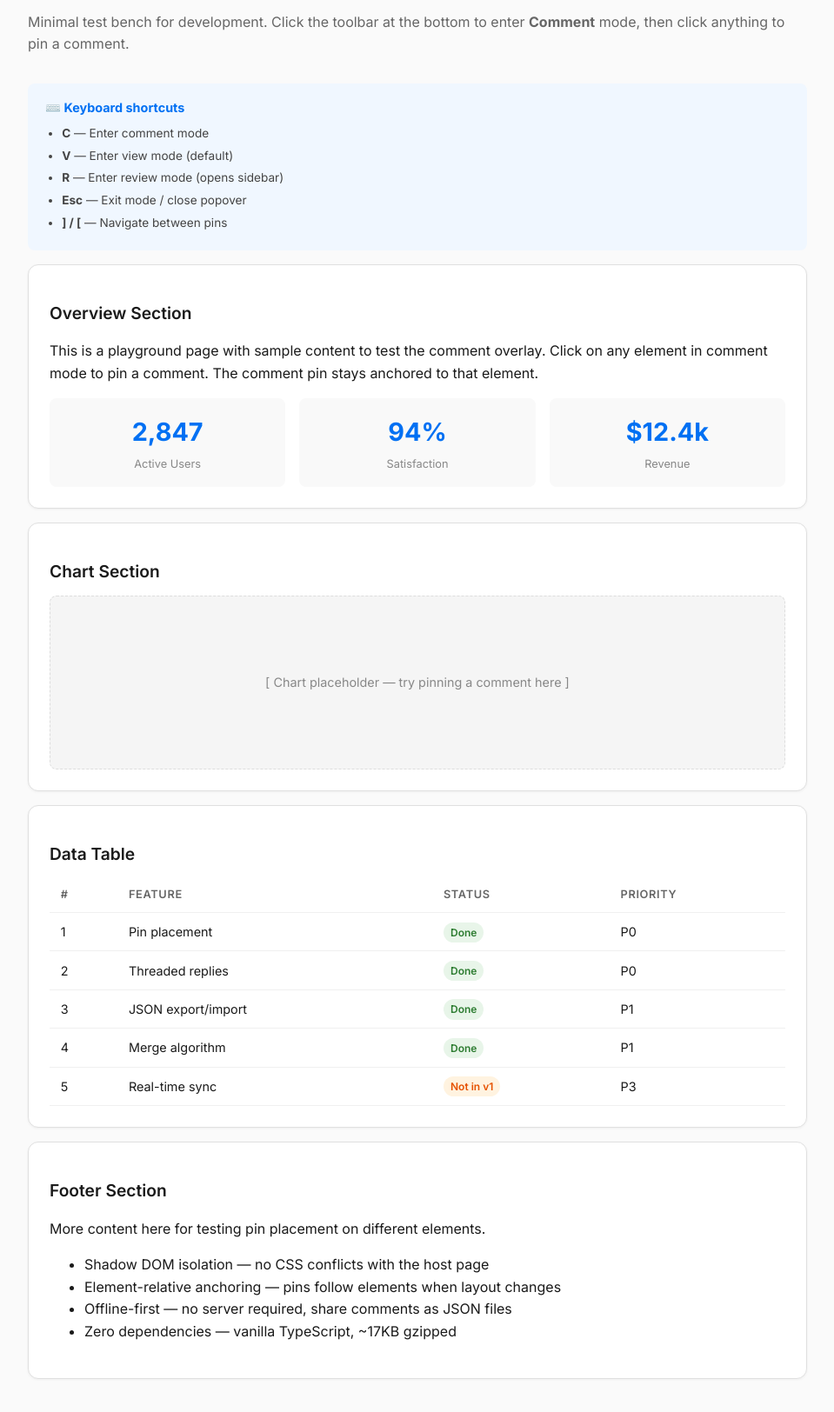
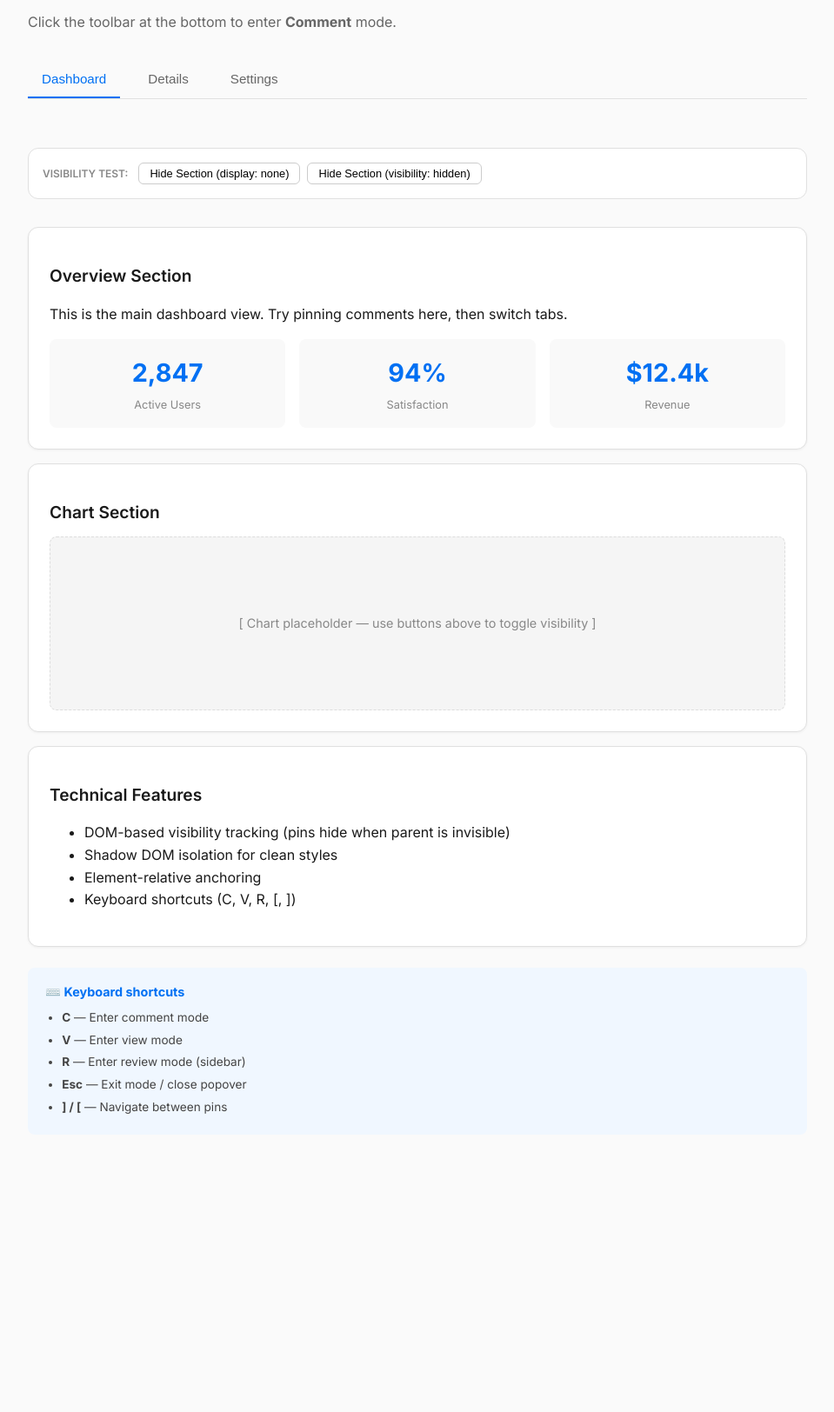
Before and after one commit to huangdun/pindrop.js, a website built with Vite: page playground/index.html in a window 1280 px wide. Shown: the part 108-1732 px from the top of the page at 87% size, without its empty margins (160-1119 px from the left). After the commit the page ends 1493 px from the top, so only its background shows below. Built offline with nearby package versions, Linux system fonts and the light colour scheme.

Commit message:
feat: add tabbed navigation and visibility controls to the playground page.

```diff
--- a/playground/index.html
+++ b/playground/index.html
@@ -12,14 +12,76 @@
       font-family: 'Inter', system-ui, sans-serif;
       max-width: 960px;
       margin: 0 auto;
-      padding: 2rem;
+      padding: 0 2rem 5rem;
       color: #1a1a1a;
       line-height: 1.6;
       background: #fafafa;
     }
+    header {
+      padding: 2rem 0;
+      background: #fafafa;
+      z-index: 10;
+    }
     h1 { font-size: 2rem; font-weight: 700; margin-bottom: 0.5rem; letter-spacing: -0.02em; }
     h2 { font-size: 1.2rem; font-weight: 600; margin-bottom: 0.75rem; }
-    .subtitle { color: #666; font-size: 1rem; margin-bottom: 2rem; }
+    .subtitle { color: #666; font-size: 1rem; margin-bottom: 1rem; }
+
+    /* Tabs Navigation */
+    .tabs-nav {
+      display: flex;
+      gap: 1rem;
+      border-bottom: 1px solid #e0e0e0;
+      margin: 2rem 0 1.5rem;
+    }
+    .tab-btn {
+      padding: 0.75rem 1rem;
+      border: none;
+      background: none;
+      cursor: pointer;
+      font-size: 0.95rem;
+      font-weight: 500;
+      color: #666;
+      border-bottom: 2px solid transparent;
+      transition: all 0.2s;
+    }
+    .tab-btn:hover { color: #000; }
+    .tab-btn.active {
+      color: #0070f3;
+      border-bottom-color: #0070f3;
+    }
+    .tab-content { display: none; }
+    .tab-content.active { display: block; }
+
+    /* Visibility Controls */
+    .controls-panel {
+      background: #fff;
+      border: 1px solid #e0e0e0;
+      border-radius: 12px;
+      padding: 1rem;
+      margin-bottom: 2rem;
+      display: flex;
+      flex-wrap: wrap;
+      gap: 0.75rem;
+      align-items: center;
+    }
+    .control-group { display: flex; align-items: center; gap: 0.5rem; }
+    .control-label { font-size: 0.75rem; font-weight: 600; color: #888; text-transform: uppercase; }
+    .btn-toggle {
+      padding: 4px 12px;
+      border-radius: 6px;
+      border: 1px solid #ccc;
+      background: #fff;
+      font-size: 0.8rem;
+      cursor: pointer;
+      transition: all 0.2s;
+    }
+    .btn-toggle:hover { background: #f0f0f0; }
+    .btn-toggle.active {
+      background: #ffebee;
+      color: #d32f2f;
+      border-color: #ef9a9a;
+    }
+
     .card {
       border: 1px solid #e0e0e0;
       border-radius: 12px;
@@ -27,7 +89,11 @@
       margin: 1rem 0;
       background: #fff;
       box-shadow: 0 1px 3px rgba(0,0,0,0.05);
+      transition: opacity 0.3s;
     }
+    .card.is-hidden { visibility: hidden; pointer-events: none; opacity: 0.3; }
+
+    /* Existing styles continue... */
     .chart-placeholder {
       background: #f5f5f5;
       height: 200px;
@@ -72,23 +138,29 @@
   </style>
 </head>
 <body>
+  <header>
     <h1 id="page-title">pindrop.js playground</h1>
-  <p class="subtitle">Minimal test bench for development. Click the toolbar at the bottom to enter <strong>Comment</strong> mode, then click anything to pin a comment.</p>
+    <p class="subtitle">Click the toolbar at the bottom to enter <strong>Comment</strong> mode.</p>
 
-  <div class="tips">
-    <h3>⌨️ Keyboard shortcuts</h3>
-    <ul>
-      <li><strong>C</strong> — Enter comment mode</li>
-      <li><strong>V</strong> — Enter view mode (default)</li>
-      <li><strong>R</strong> — Enter review mode (opens sidebar)</li>
-      <li><strong>Esc</strong> — Exit mode / close popover</li>
-      <li><strong>] / [</strong> — Navigate between pins</li>
-    </ul>
+    <div class="tabs-nav">
+      <button class="tab-btn active" data-tab="tab-dashboard">Dashboard</button>
+      <button class="tab-btn" data-tab="tab-details">Details</button>
+      <button class="tab-btn" data-tab="tab-settings">Settings</button>
+    </div>
+  </header>
+
+  <div class="controls-panel">
+    <div class="control-label">Visibility Test:</div>
+    <div class="control-group">
+      <button class="btn-toggle" id="toggle-display">Hide Section (display: none)</button>
+      <button class="btn-toggle" id="toggle-visibility">Hide Section (visibility: hidden)</button>
+    </div>
   </div>
 
+  <div id="tab-dashboard" class="tab-content active">
     <div class="card" id="overview">
       <h2>Overview Section</h2>
-    <p>This is a playground page with sample content to test the comment overlay. Click on any element in comment mode to pin a comment. The comment pin stays anchored to that element.</p>
+      <p>This is the main dashboard view. Try pinning comments here, then switch tabs.</p>
       <div class="metrics-grid">
         <div class="metric-card">
           <div class="metric-value">2,847</div>
@@ -107,9 +179,11 @@
 
     <div class="card" id="chart">
       <h2>Chart Section</h2>
-    <div class="chart-placeholder">[ Chart placeholder — try pinning a comment here ]</div>
+      <div class="chart-placeholder">[ Chart placeholder — use buttons above to toggle visibility ]</div>
+    </div>
   </div>
 
+  <div id="tab-details" class="tab-content">
     <div class="card" id="details">
       <h2>Data Table</h2>
       <table id="data-table">
@@ -130,15 +204,45 @@
         </tbody>
       </table>
     </div>
+  </div>
+
+  <div id="tab-settings" class="tab-content">
+    <div class="card" id="settings">
+      <h2>Project Settings</h2>
+      <p>Configure how pindrop behaves on this page.</p>
+      <div style="margin-top: 1rem;">
+        <label style="display: block; margin-bottom: 0.5rem; font-size: 0.9rem; font-weight: 500;">Project Name</label>
+        <input type="text" value="Pindrop Next" style="width: 100%; padding: 0.5rem; border: 1px solid #e0e0e0; border-radius: 4px;">
+      </div>
+      <div style="margin-top: 1rem;">
+        <label style="display: block; margin-bottom: 0.5rem; font-size: 0.9rem; font-weight: 500;">Storage Strategy</label>
+        <select style="width: 100%; padding: 0.5rem; border: 1px solid #e0e0e0; border-radius: 4px;">
+          <option>LocalStorage (Default)</option>
+          <option>SessionStorage</option>
+          <option>InMemory</option>
+        </select>
+      </div>
+    </div>
+  </div>
 
   <div class="card" id="footer-section">
-    <h2>Footer Section</h2>
-    <p>More content here for testing pin placement on different elements.</p>
+    <h2>Technical Features</h2>
     <ul id="feature-list">
-      <li>Shadow DOM isolation — no CSS conflicts with the host page</li>
-      <li>Element-relative anchoring — pins follow elements when layout changes</li>
-      <li>Offline-first — no server required, share comments as JSON files</li>
-      <li>Zero dependencies — vanilla TypeScript, ~17KB gzipped</li>
+      <li>DOM-based visibility tracking (pins hide when parent is invisible)</li>
+      <li>Shadow DOM isolation for clean styles</li>
+      <li>Element-relative anchoring</li>
+      <li>Keyboard shortcuts (C, V, R, [, ])</li>
+    </ul>
+  </div>
+
+  <div class="tips">
+    <h3>⌨️ Keyboard shortcuts</h3>
+    <ul>
+      <li><strong>C</strong> — Enter comment mode</li>
+      <li><strong>V</strong> — Enter view mode</li>
+      <li><strong>R</strong> — Enter review mode (sidebar)</li>
+      <li><strong>Esc</strong> — Exit mode / close popover</li>
+      <li><strong>] / [</strong> — Navigate between pins</li>
     </ul>
   </div>
 
@@ -151,13 +255,54 @@
         theme: 'auto'
       });
 
-      // Expose for console debugging
       window.pindropLayer = layer;
+
+      // Tab Switching Logic
+      const tabButtons = document.querySelectorAll('.tab-btn');
+      const tabContents = document.querySelectorAll('.tab-content');
+
+      tabButtons.forEach(btn => {
+        btn.addEventListener('click', () => {
+          const tabId = btn.getAttribute('data-tab');
+
+          tabButtons.forEach(b => b.classList.remove('active'));
+          btn.classList.add('active');
+
+          tabContents.forEach(content => {
+            content.classList.remove('active');
+            if (content.id === tabId) {
+              content.classList.add('active');
+            }
+          });
+
+          // IMPORTANT: Trigger a refresh in pindrop when layout/visibility changes
+          layer.refresh();
+        });
+      });
+
+      // Visibility Toggle Logic
+      const chartCard = document.getElementById('chart');
+      const toggleDisplayBtn = document.getElementById('toggle-display');
+      const toggleVisibilityBtn = document.getElementById('toggle-visibility');
+
+      toggleDisplayBtn.addEventListener('click', () => {
+        const isHidden = chartCard.style.display === 'none';
+        chartCard.style.display = isHidden ? 'block' : 'none';
+        toggleDisplayBtn.classList.toggle('active', !isHidden);
+        toggleDisplayBtn.textContent = isHidden ? 'Hide Section (display: none)' : 'Show Section (display: block)';
+        layer.refresh();
+      });
+
+      toggleVisibilityBtn.addEventListener('click', () => {
+        chartCard.classList.toggle('is-hidden');
+        const isHidden = chartCard.classList.contains('is-hidden');
+        toggleVisibilityBtn.classList.toggle('active', isHidden);
+        toggleVisibilityBtn.textContent = isHidden ? 'Show Section (visibility: visible)' : 'Hide Section (visibility: hidden)';
+        layer.refresh();
+      });
 
       layer.on('comment:add', (c) => console.log('[pindrop] comment:add', c));
       layer.on('mode:change', ({ mode }) => console.log('[pindrop] mode:', mode));
-      layer.on('import:complete', (r) => console.log('[pindrop] import:complete', r));
-      layer.on('export:complete', (r) => console.log('[pindrop] export:complete', r));
     } catch (err) {
       console.error('Pindrop init failed:', err);
     }
```
Lines whose indentation alone changed are shown as unchanged.
